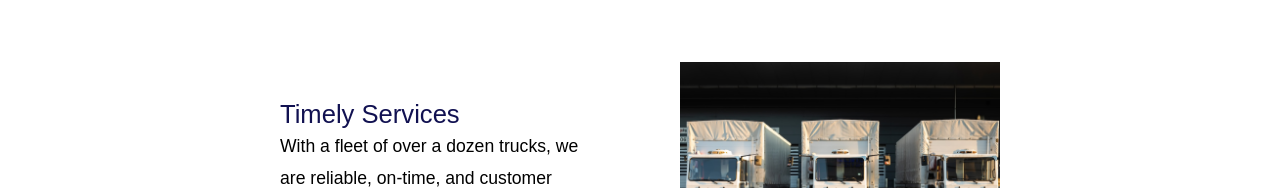
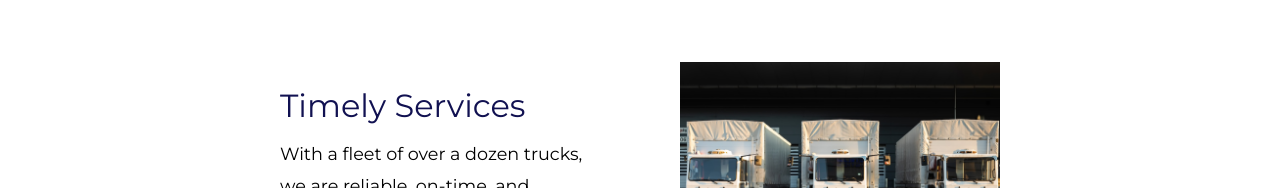
Before and after one commit to LilFatFrank/saga-movers, a React (Create React App) app: page / in a window 1280 px wide. Shown: the part 1797-1985 px from the top of the page. Built offline with nearby package versions, Linux system fonts and the light colour scheme.

Commit message:
changed font

```diff
--- a/src/App.jsx
+++ b/src/App.jsx
@@ -102,7 +102,7 @@
       <div className="about-us">
         <img src="gallery.png" alt="about" id="about" />
         <img
-          src="gallery-content.jpeg"
+          src="gallery-content.png"
           alt="gallery"
           id="gallery"
           width="100%"
--- a/src/styles/app.scss
+++ b/src/styles/app.scss
@@ -7,7 +7,6 @@
 }
 
 .app {
-  font-family: "PT Sans", sans-serif;
   // padding-inline: 150px;
   @include flex(column, center, center, 80px);
   @media screen and (min-width: 768px) {
@@ -135,8 +134,9 @@
     flex-wrap: wrap;
     h3 {
       font-weight: 400;
-      font-size: 1.6rem;
+      font-size: 2rem;
       color: #111151;
+      padding-bottom: 1rem;
     }
     .item {
       width: 30vw;
--- a/src/styles/index.scss
+++ b/src/styles/index.scss
@@ -5,10 +5,12 @@
   font-style: normal;
 }
 
+@import url("https://fonts.googleapis.com/css2?family=Montserrat:wght@400;600&display=swap");
+
 body {
   margin: 0;
   padding: 0;
-  font-family: "PT Sans", sans-serif;
+  font-family: "Montserrat", sans-serif;
 }
 
 html,
```
Also changed, not shown: 1 other file (tests, documents, lock files or other folders).
